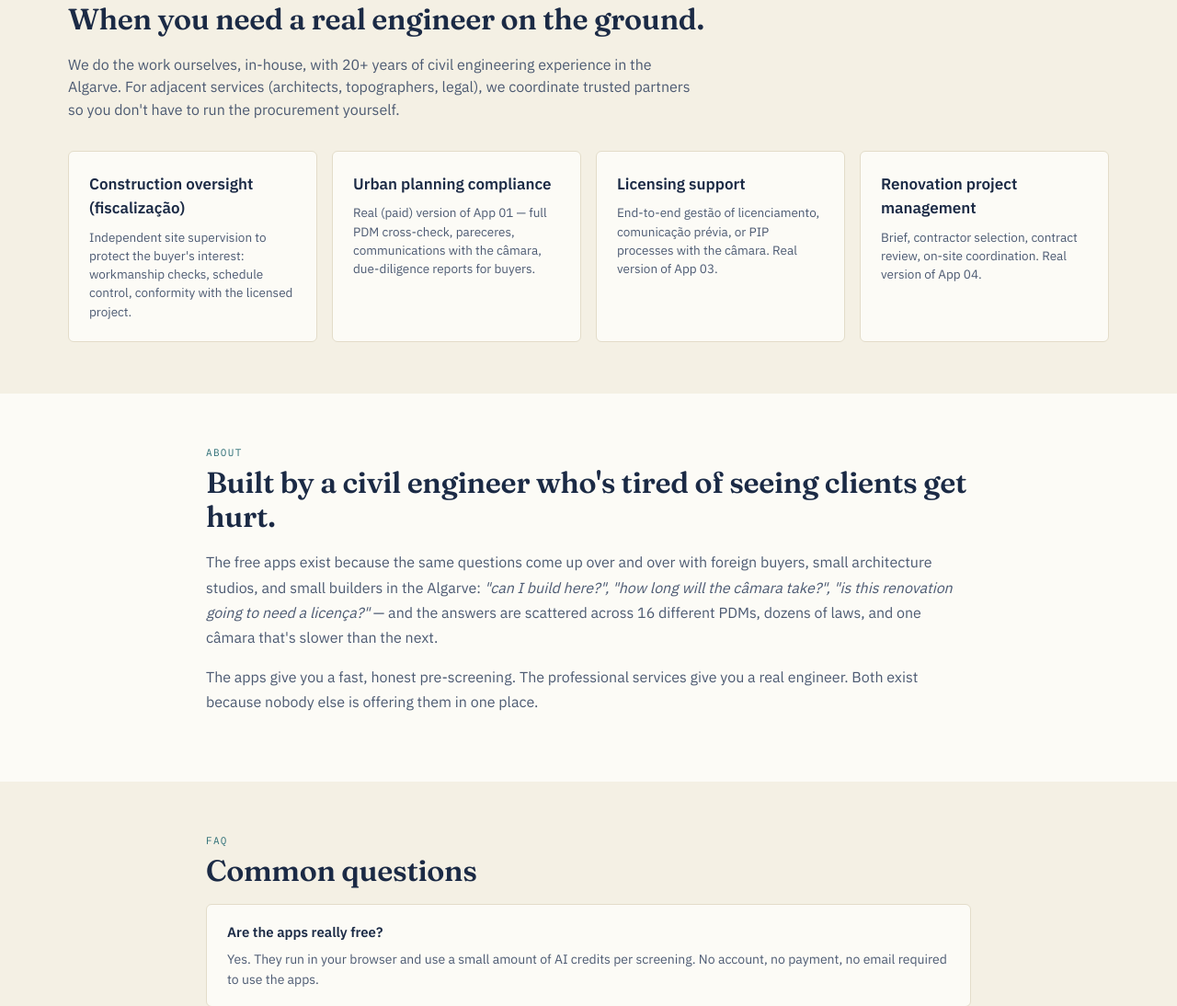
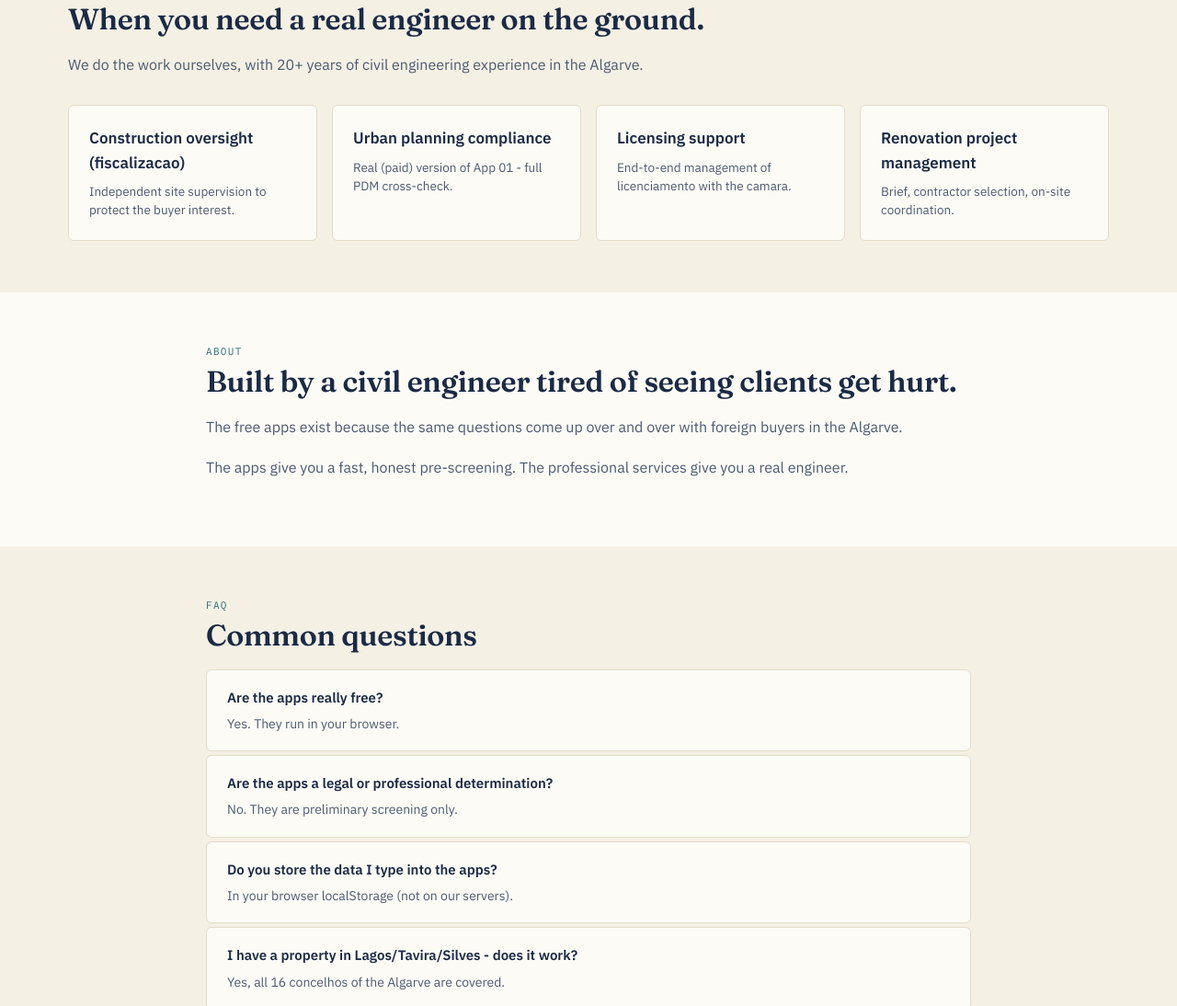
Before and after one commit to sonicainewpc-art/weconnectai, a plain HTML site: page index.html in a window 1280 px wide. Shown: the part 1133-2227 px from the top of the page at 92% size. Drawn offline with Linux system fonts and the light colour scheme.

Commit message:
Fix PT form (no mailto fallback), dropbox CSS, add about/faq/services translations

```diff
--- a/weconnectai.css
+++ b/weconnectai.css
@@ -133,3 +133,4 @@ button{font-family:inherit;cursor:pointer}
 .wc-faq-item{background:var(--white);border:1px solid var(--paper-line);border-radius:var(--radius);padding:18px 22px}
 .wc-faq-q{font-weight:600;font-size:15px;margin:0 0 6px 0;color:var(--ink)}
 .wc-faq-a{font-size:14px;color:var(--ink-soft);line-height:1.6;margin:0}
+select, select option { color: #1B2A45; background-color: #FCFBF6; }
--- a/weconnectai.js
+++ b/weconnectai.js
@@ -17,13 +17,20 @@ S.en.contact_section={eyebrow:'Get in touch',title:'Tell us about your project.'
 S.en.footer={tag:'Apps in the Algarve.',copy:'2026 WeconnectAi',privacy:'Privacy',terms:'Terms',apps_title:'Free apps',services_title:'Services',company_title:'Company'};
 S.en.form={project_params:'Project parameters',municipality:'Municipality',parish:'Parish',parish_ph:'e.g. Almancil',plot_area:'Plot area',intended_use:'Intended use',use_residential:'Residential',floor_area:'Floor area',height:'Height',floors:'Floors',setback_front:'Setback front',setback_side:'Setback side',setback_rear:'Setback rear',ran_ren:'RAN/REN status',ran_no:'Not in RAN/REN',ran_hint:'National Agricultural/Ecological Reserve',regulation_text:'PDM text',regulation_ph:'Paste clauses',regulation_hint:'Accuracy depends on text',run_button:'Run screening',findings:'Findings',empty_state:'Fill parameters'};
 S.en.lead={review_title:'Want a real engineer review?',review_text:'Paid version: full PDM check.'};
+
+S.pt.about_section={eyebrow:'Sobre',title:'Construido por um engenheiro civil que esta farto de ver clientes lesados.',p1:'As apps gratuitas existem porque as mesmas perguntas aparecem vezes sem conta com compradores estrangeiros no Algarve.',p2:'As apps dao-lhe uma pre-triagem rapida e honesta. Os servicos profissionais dao-lhe um engenheiro de verdade.'};
+S.pt.faq_section={eyebrow:'FAQ',title:'Perguntas frequentes',q1:'As apps sao mesmo gratuitas?',a1:'Sim. Correm no seu browser.',q2:'As apps sao uma determinacao legal ou profissional?',a2:'Nao. Sao apenas pre-triagem preliminar.',q3:'Armazenam os dados que escrevo nas apps?',a3:'No localStorage do seu browser (nao nos nossos servidores).',q4:'Tenho uma propriedade em Lagos/Tavira/Silves - funciona?',a4:'Sim, todos os 16 concelhos do Algarve estao cobertos.',q5:'Sou comprador nao residente (UK/DE/NL/FR) - podem ajudar?',a5:'Sim, trabalhamos regularmente com compradores nao residentes.'};
+S.pt.services_section={eyebrow:'Servicos profissionais',title:'Quando precisa de um engenheiro de verdade em campo.',desc:'Fazemos o trabalho nos proprios, com mais de 20 anos de experiencia em engenharia civil no Algarve.',s1_title:'Fiscalizacao de obra',s1_p:'Supervisao independente do local para proteger o interesse do comprador.',s2_title:'Conformidade de planeamento urbano',s2_p:'Versao paga (real) da App 01 - verificacao completa do PDM.',s3_title:'Apoio ao licenciamento',s3_p:'Gestao de ponta a ponta do licenciamento na camara.',s4_title:'Gestao de projeto de renegociacao',s4_p:'Brief, selecao de empreiteiros, coordenacao no local.'};
+S.en.about_section={eyebrow:'About',title:'Built by a civil engineer tired of seeing clients get hurt.',p1:'The free apps exist because the same questions come up over and over with foreign buyers in the Algarve.',p2:'The apps give you a fast, honest pre-screening. The professional services give you a real engineer.'};
+S.en.faq_section={eyebrow:'FAQ',title:'Common questions',q1:'Are the apps really free?',a1:'Yes. They run in your browser.',q2:'Are the apps a legal or professional determination?',a2:'No. They are preliminary screening only.',q3:'Do you store the data I type into the apps?',a3:'In your browser localStorage (not on our servers).',q4:'I have a property in Lagos/Tavira/Silves - does it work?',a4:'Yes, all 16 concelhos of the Algarve are covered.',q5:'I am a non-resident buyer (UK/DE/NL/FR) - can you help?',a5:'Yes, we work with non-resident buyers regularly.'};
+S.en.services_section={eyebrow:'Professional services',title:'When you need a real engineer on the ground.',desc:'We do the work ourselves, with 20+ years of civil engineering experience in the Algarve.',s1_title:'Construction oversight (fiscalizacao)',s1_p:'Independent site supervision to protect the buyer interest.',s2_title:'Urban planning compliance',s2_p:'Real (paid) version of App 01 - full PDM cross-check.',s3_title:'Licensing support',s3_p:'End-to-end management of licenciamento with the camara.',s4_title:'Renovation project management',s4_p:'Brief, contractor selection, on-site coordination.'};
 function getLang(){return localStorage.getItem('wc-lang')||'en';}
 function setLang(l){localStorage.setItem('wc-lang',l);document.documentElement.lang=l;applyStrings(l);var b=document.querySelectorAll('.wc-lang-btn');for(var i=0;i<b.length;i++){b[i].classList.toggle('active',b[i].dataset.lang===l);}}
 function gv(o,p){var ps=p.split('.');var v=o;for(var i=0;i<ps.length;i++){v=v&&v[ps[i]];}return typeof v==='string'?v:null;}
 function applyStrings(l){var s=S[l];if(!s)return;var e=document.querySelectorAll('[data-i18n]');for(var i=0;i<e.length;i++){var v=gv(s,e[i].dataset.i18n);if(v)e[i].textContent=v;}var p=document.querySelectorAll('[data-i18n-ph]');for(var k=0;k<p.length;k++){var v3=gv(s,p[k].dataset.i18nPh);if(v3)p[k].setAttribute('placeholder',v3);}}
 function initNav(){var t=document.querySelector('.wc-nav-toggle');var l=document.querySelector('.wc-nav-links');if(!t||!l)return;t.addEventListener('click',function(){l.classList.toggle('open');});}
 function initCookies(){var b=document.querySelector('.wc-cookies');if(!b)return;var d=localStorage.getItem('wc-cookies');if(d){b.classList.add('hidden');return;}b.classList.remove('hidden');var a=b.querySelector('[data-cookie-accept]');var x=b.querySelector('[data-cookie-decline]');if(a)a.addEventListener('click',function(){localStorage.setItem('wc-cookies','accept');b.classList.add('hidden');});if(x)x.addEventListener('click',function(){localStorage.setItem('wc-cookies','decline');b.classList.add('hidden');});}
-window.wcSubmitLead=async function(form,source){if(!form)return false;var data=new FormData(form);var payload={access_key:'e29393bd-9c89-4ff0-af84-aeac777fd871',subject:'WeconnectAi lead',from_name:'WeconnectAi Site',replyto:data.get('email')||'',name:data.get('name')||'',email:data.get('email')||'',phone:data.get('phone')||'',topic:data.get('topic')||'',message:data.get('message')||'',source:source||'unknown',page:location.pathname,lang:getLang()};try{var response=await fetch('https://api.web3forms.com/submit',{method:'POST',headers:{'Content-Type':'application/json','Accept':'application/json'},body:JSON.stringify(payload)});var result=await response.json();if(result.success){var ok=form.querySelector('.wc-lead-ok');if(!ok){ok=document.createElement('p');ok.className='wc-lead-ok';ok.style.cssText='color:#B6862C;font-weight:600;padding:12px;background:#F1E4CE;border-radius:4px;margin-top:10px;';ok.textContent='Obrigado!';form.appendChild(ok);}form.reset();}else{throw new Error(result.message||'err');}}catch(err){var ff=data.get('name')||data.get('email')||'web';var s='Lead - '+ff;var lines=[];data.forEach(function(v,k){if(v)lines.push(k+': '+v);});var b=encodeURIComponent(lines.join('\n'));window.location.href='mailto:geralfiscalia@proton.me?subject='+encodeURIComponent(s)+'&body='+b;}return false;};
+window.wcSubmitLead=async function(form,source){if(!form)return false;var data=new FormData(form);var payload={access_key:'e29393bd-9c89-4ff0-af84-aeac777fd871',subject:'WeconnectAi lead',from_name:'WeconnectAi Site',replyto:data.get('email')||'',name:data.get('name')||'',email:data.get('email')||'',phone:data.get('phone')||'',topic:data.get('topic')||'',message:data.get('message')||'',source:source||'unknown',page:location.pathname,lang:getLang()};try{var response=await fetch('https://api.web3forms.com/submit',{method:'POST',headers:{'Content-Type':'application/json','Accept':'application/json'},body:JSON.stringify(payload)});var result=await response.json();if(result.success){var ok=form.querySelector('.wc-lead-ok');if(!ok){ok=document.createElement('p');ok.className='wc-lead-ok';ok.style.cssText='color:#B6862C;font-weight:600;padding:12px;background:#F1E4CE;border-radius:4px;margin-top:10px;';ok.textContent='Obrigado!';form.appendChild(ok);}form.reset();}else{throw new Error(result.message||'err');}}catch(err){var ok=form.querySelector('.wc-lead-ok');if(!ok){ok=document.createElement('p');ok.className='wc-lead-ok';ok.style.cssText='color:#A13D2E;font-weight:600;padding:12px;background:#FCE8E2;border-radius:4px;margin-top:10px;';ok.textContent='Erro: ' + (err.message||'tente novamente');form.appendChild(ok);}console.error(err);}return false;};
 window.wcCallAI=async function(sp,uc){var r=await fetch(ANTHROPIC_URL,{method:'POST',headers:{'Content-Type':'application/json'},body:JSON.stringify({model:'claude-sonnet-4-6',max_tokens:1200,system:sp,messages:[{role:'user',content:uc}]})});var d=await r.json();var t='';if(d&&d.content){for(var i=0;i<d.content.length;i++){if(d.content[i].text)t+=d.content[i].text+'\n';}}t=t.split(String.fromCharCode(96)+String.fromCharCode(96)+String.fromCharCode(96)+'json').join('');t=t.split(String.fromCharCode(96)+String.fromCharCode(96)+String.fromCharCode(96)).join('');return t.trim();};
 window.wcStore={set:function(k,v){try{localStorage.setItem('wc:'+k,JSON.stringify({value:v,ts:Date.now()}));}catch(e){}},get:function(k){try{var r=localStorage.getItem('wc:'+k);if(!r)return null;var p=JSON.parse(r);return p&&p.value;}catch(e){return null;}},list:function(p){var o=[];try{for(var i=0;i<localStorage.length;i++){var k=localStorage.key(i);if(k&&k.indexOf('wc:'+p)===0)o.push(k.substring(3));}}catch(e){}return o.sort().reverse();},delete:function(k){try{localStorage.removeItem('wc:'+k);}catch(e){}}};
 document.addEventListener('DOMContentLoaded',function(){setLang(getLang());initNav();initCookies();var b=document.querySelectorAll('.wc-lang-btn');for(var i=0;i<b.length;i++){b[i].addEventListener('click',function(e){e.preventDefault();setLang(this.dataset.lang);});}});
```
